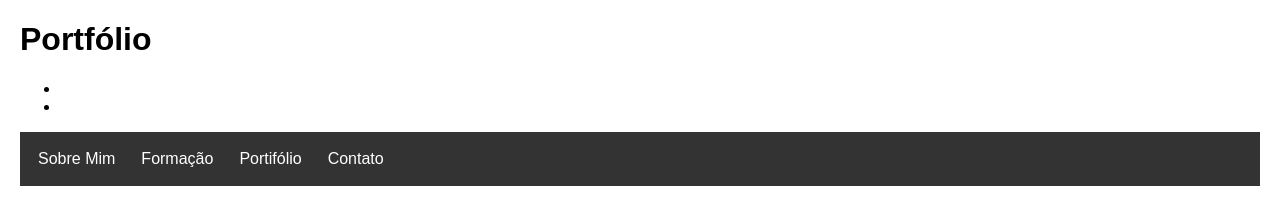
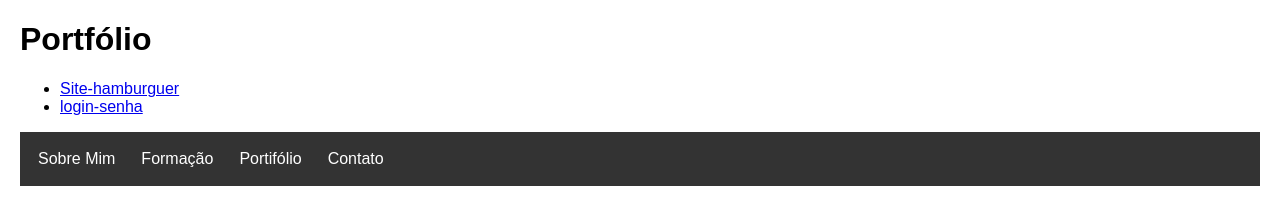
Before and after one commit to RobertGabriel97/Sobre-mim, a plain HTML site: page portfolio.html in a window 1280 px wide. Drawn offline with Linux system fonts and the light colour scheme.

Commit message:
sites upload

```diff
--- a/portfolio.html
+++ b/portfolio.html
@@ -9,8 +9,8 @@
 <body>
     <h1>Portfólio</h1>
     <ul>
-        <li><a href=""></a></li>
-        <li><a href=""></a></li>
+        <li><a href="https://github.com/RobertGabriel97/Site-hamburguer">Site-hamburguer</a></li>
+        <li><a href="https://github.com/RobertGabriel97/login-senha">login-senha</a></li>
     </ul>
      <nav>
         <ul>
```
